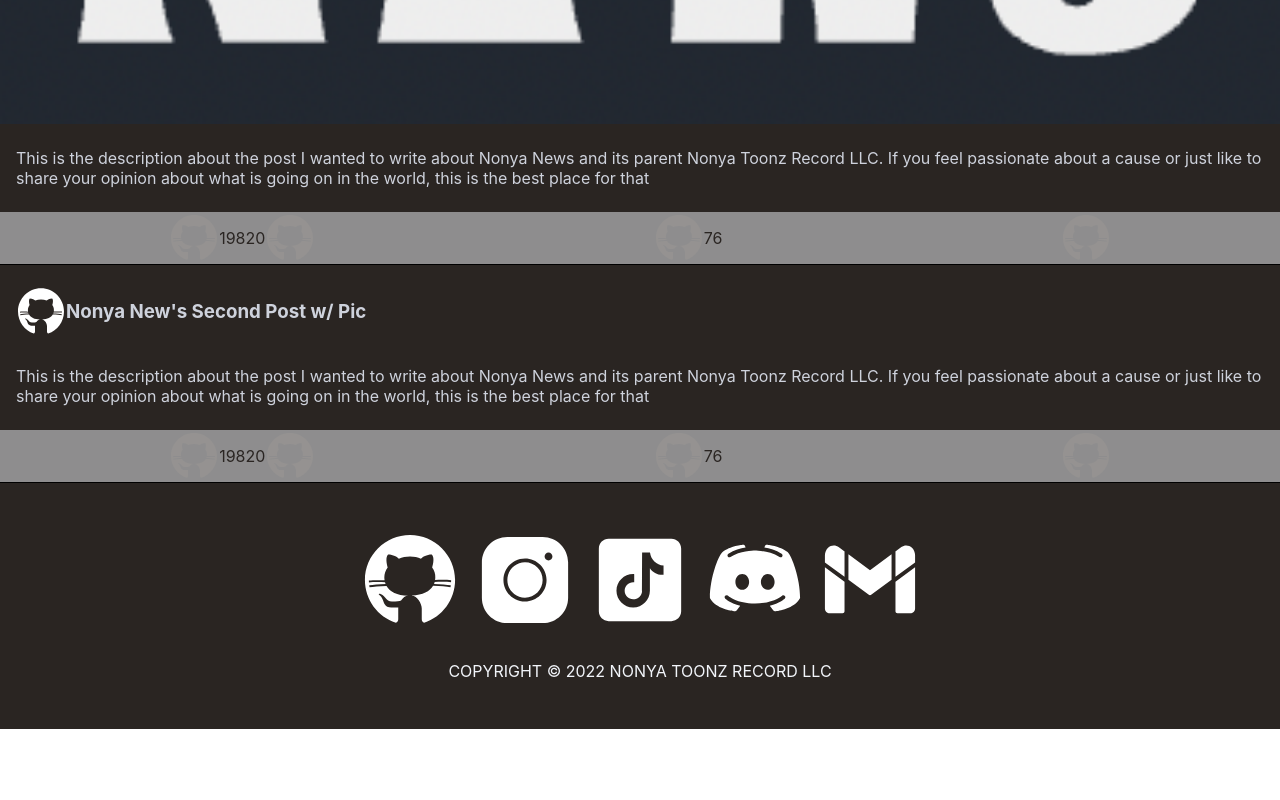
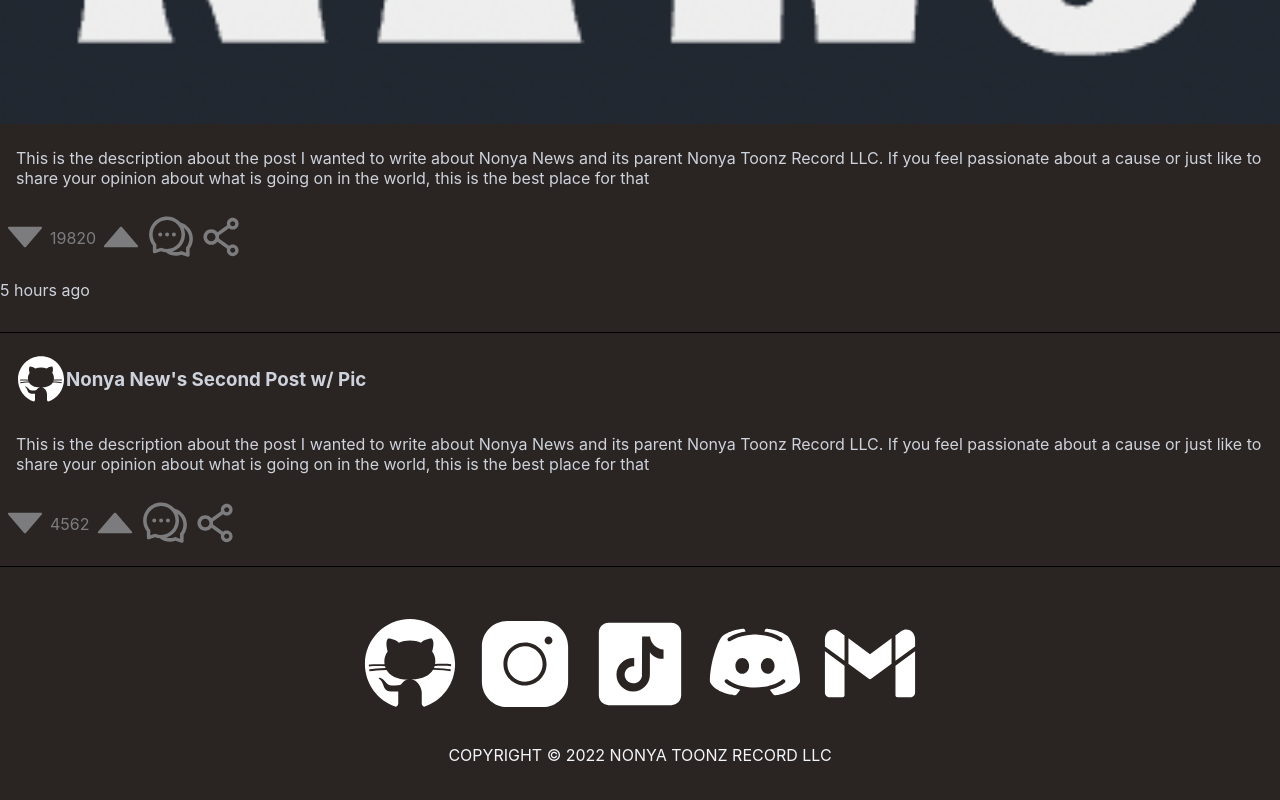
Before and after one commit to doobybooby/nonya-news, a React (Create React App) app: page /blogs in a window 1280 px wide. Shown: the part 742-1542 px from the top of the page. Before the commit the page ends 1471 px from the top, so only its background shows below. Built offline with nearby package versions, Linux system fonts and the light colour scheme; the HTML template or start-up script is replaced by a standard one.

Commit message:
dont use newsapi

```diff
--- a/src/components/pages/Blogs.js
+++ b/src/components/pages/Blogs.js
@@ -1,6 +1,8 @@
 import React from 'react'
 import GithubIcon from '../../images/github-icon.svg'
 import NonyaNews from '../../images/nonyaNewsLogo.png'
+import { AiOutlineShareAlt, AiOutlineComment, AiFillCaretUp, AiFillCaretDown } from 'react-icons/ai'
+
 export const Blogs = () => {
   return (
     <div className='blogs-component'>
@@ -20,17 +22,16 @@ export const Blogs = () => {
           </div>
           <div className='blog-stats'>
             <div className='blog-likes'>
-              <img src={GithubIcon} alt="Github"  />
+              <AiFillCaretDown size={50}/>
               <p>19820</p>
-              <img src={GithubIcon} alt="Github"  />
+              <AiFillCaretUp size={50}/>
             </div>
             <div className='blog-comments'>
-              <img src={GithubIcon} alt="Github"  />
-              <p>76</p>
+              <AiOutlineComment size={50}/>
             </div>
-            <img src={GithubIcon} alt="Github"  />
-
+            <AiOutlineShareAlt size={50}/>
           </div>
+          <p>5 hours ago</p>
         </div>
       </div>
 
@@ -47,16 +48,14 @@ export const Blogs = () => {
           </div>
           <div className='blog-stats'>
             <div className='blog-likes'>
-              <img src={GithubIcon} alt="Github"  />
-              <p>19820</p>
-              <img src={GithubIcon} alt="Github"  />
+              <AiFillCaretDown size={50}/>
+              <p>4562</p>
+              <AiFillCaretUp size={50}/>
             </div>
             <div className='blog-comments'>
-              <img src={GithubIcon} alt="Github"  />
-              <p>76</p>
+              <AiOutlineComment size={50}/>
             </div>
-            <img src={GithubIcon} alt="Github"  />
-
+            <AiOutlineShareAlt size={50}/>
           </div>
         </div>
       </div>
--- a/src/components/pages/Home.js
+++ b/src/components/pages/Home.js
@@ -80,10 +80,10 @@ export const Home = () => {
   useEffect(()=> {
     const fetchAllNews = async()=> {
       await Promise.all([
-        // await fetchNYTimes(),
-        // await fetchGuardian(),
-        // await fetchMediastack(),
-        await fetchNewsApi()
+        await fetchNYTimes(),
+        await fetchGuardian(),
+        await fetchMediastack(),
+        // await fetchNewsApi()
       ])
     }
     fetchAllNews()
--- a/src/index.css
+++ b/src/index.css
@@ -76,6 +76,7 @@ a {
   padding: 0;
   color: #CED2DC;
   text-align: center;
+
 }
 
 .banner h1 {
@@ -460,7 +461,7 @@ ul {
 
 .blogs-wrapper {
   border-bottom: black 1.5px solid;
-  padding-top: 1rem;
+  padding: 1rem 0;
 }
 
 .blogs-post {
@@ -499,10 +500,11 @@ ul {
 
 .blog-stats {
   display: flex;
-  background-color: #F2F5FA;
+  /* background-color: #F2F5FA; */
   opacity: .5;
-  color: #2A2522;
-  justify-content: space-around;
+  /* color: #2A2522; */
+  justify-content: flex-start;
+
 }
 
 .blog-likes {
```
